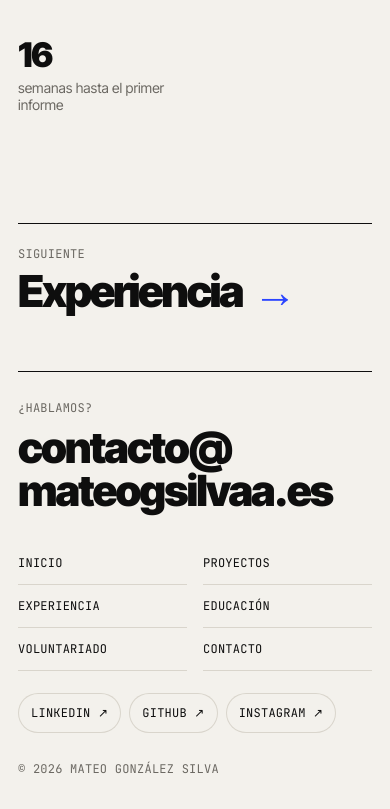
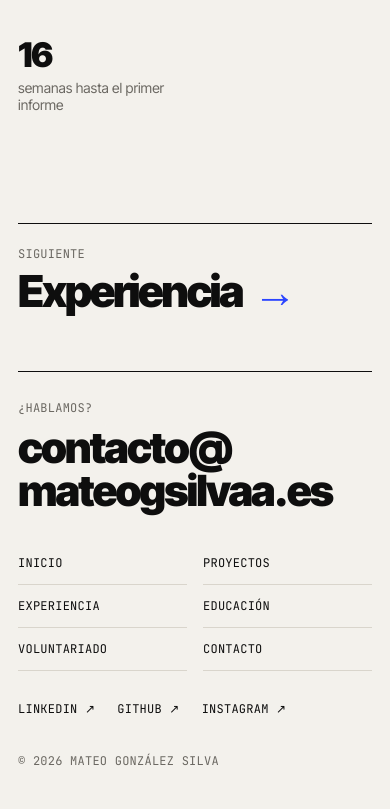
Before and after one commit to mateogsilvaa/portfolio, a plain HTML site: page premio/index.html in a window 390 px wide. Shown: the part 3445-4254 px from the top of the page. Drawn offline with Linux system fonts and the light colour scheme.

Commit message:
Pie: redes sin círculos
Co-Authored-By: Claude Opus 5.5 <noreply@anthropic.com>

```diff
--- a/site.css
+++ b/site.css
@@ -316,5 +316,5 @@ img { display: block; max-width: 100%; }
   .foot__cols { flex-direction: column; gap: 22px; margin-top: 30px; }
   .foot__cols nav:first-child { display: grid; grid-template-columns: 1fr 1fr; gap: 0 16px; }
   .foot__cols nav:first-child a { padding: 13px 0; border-bottom: 1px solid var(--line); }
-  .foot__cols nav:last-child { gap: 8px; } .foot__cols nav:last-child a { display: inline-flex; align-items: center; height: 40px; padding: 0 13px; border-radius: 99px; box-shadow: inset 0 0 0 1px var(--line); }
+  .foot__cols nav:last-child { gap: 22px; } .foot__cols nav:last-child a { padding: 8px 0; }
 }
```
